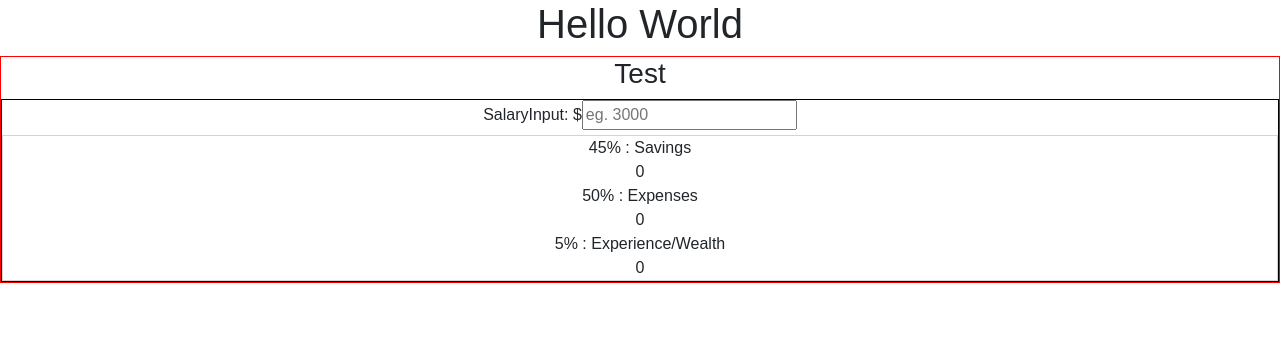
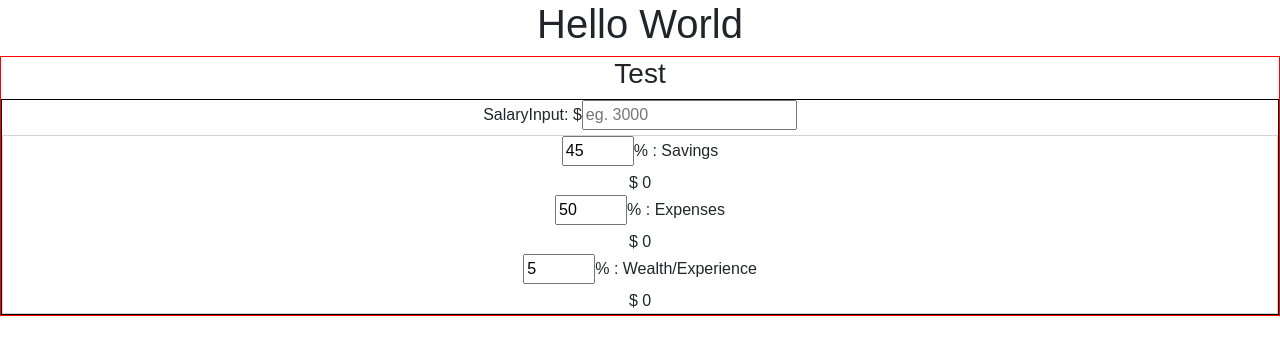
Before and after one commit to noobnur/pocketmoney, a React (Create React App) app: page / in a window 1280 px wide. Shown: the top 354 px of the page. Built offline with nearby package versions, Linux system fonts and the light colour scheme.

Commit message:
big budget percentage functions done. to refactor

```diff
--- a/src/components/SalaryInput.js
+++ b/src/components/SalaryInput.js
@@ -1,5 +1,4 @@
 import React, { Component } from 'react';
-import {render} from 'react-dom';
 import './SalaryInput.css';
 
 
@@ -10,20 +9,46 @@ class SalaryInput extends Component {
       value: 3000,
       savingsValue: 0,
       expensesValue: 0,
-      wealthValue: 0
+      wealthValue: 0,
+      savingsPercentage: 45,
+      expensesPercentage: 50,
+      wealthPercentage:5
     }
 
     this.handleChange = this.handleChange.bind(this);
+    this.savingsPercentageChange = this.savingsPercentageChange.bind(this);
+    this.expensesPercentageChange = this.expensesPercentageChange.bind(this);
+    this.wealthPercentageChange = this.wealthPercentageChange.bind(this);
   }
 
   handleChange(event) {
       this.setState({
-        value: event.target.value,
-        savingsValue: (event.target.value) * 0.45,
-        expensesValue: (event.target.value) * 0.5,
+        salaryInput: event.target.value,
+        savingsValue: (event.target.value) * (this.state.savingsPercentage/100),
+        expensesValue: (event.target.value) * (this.state.expensesPercentage/100),
         wealthValue: (event.target.value) * 0.05
       });
+    }
 
+    savingsPercentageChange(event) {
+      this.setState({
+        savingsPercentage: event.target.value,
+        savingsValue: this.state.salaryInput * (event.target.value/100)
+      })
+    }
+
+    expensesPercentageChange(event) {
+      this.setState({
+        expensesPercentage: event.target.value,
+        expensesValue: this.state.salaryInput * (event.target.value/100)
+      })
+    }
+
+    wealthPercentageChange(event) {
+      this.setState({
+        wealthPercentage: event.target.value,
+        wealthValue: this.state.salaryInput * (event.target.value/100)
+      })
     }
 
 
@@ -37,32 +62,30 @@ class SalaryInput extends Component {
             </form>
            </div>
            <div className="all-budgets">
+
              <div className="savings-percentage">
-               {/* <form>
-                 <input type="number" name="savings-num" min="0" max="100" placeholder="45" />
+               <form>
+                 <input type="number" name="savings-num" min="0" max="100" placeholder="45" value={this.state.savingsPercentage} onChange={this.savingsPercentageChange}/>
                  <label> % : Savings </label>
                </form>
-               */}
-               <div className="savings-num">45% : Savings</div>
-               <div className="savings-budget">{this.state.savingsValue}</div>
+               <div className="savings-budget">$ {this.state.savingsValue}</div>
              </div>
+
               <div className="expenses-percentage">
-               {/*<form>
-                 <input type="number" name="expenses-num" min="0" max="100" placeholder="50" />
+               <form>
+                 <input type="number" name="expenses-num" min="0" max="100" placeholder="50" value={this.state.expensesPercentage} onChange={this.expensesPercentageChange}/>
                  <label> % : Expenses </label>
                </form>
-               */}
-               <div className="savings-num">50% : Expenses</div>
-               <div className="expenses-budget">{this.state.expensesValue}</div>
+               <div className="expenses-budget">$ {this.state.expensesValue}</div>
              </div>
+
+
              <div className="wealth-percentage">
-               {/*<form>
-                 <input type="number" name="wealth-num" min="0" max="100" placeholder="5"  />
+               <form>
+                 <input type="number" name="wealth-num" min="0" max="100" placeholder="5" value={this.state.wealthPercentage} onChange={this.wealthPercentageChange}  />
                  <label> % : Wealth/Experience </label>
                </form>
-               */}
-               <div className="savings-num">5% : Experience/Wealth</div>
-               <div className="wealth-budget">{this.state.wealthValue}</div>
+               <div className="wealth-budget">$ {this.state.wealthValue}</div>
              </div>
 
 
```
